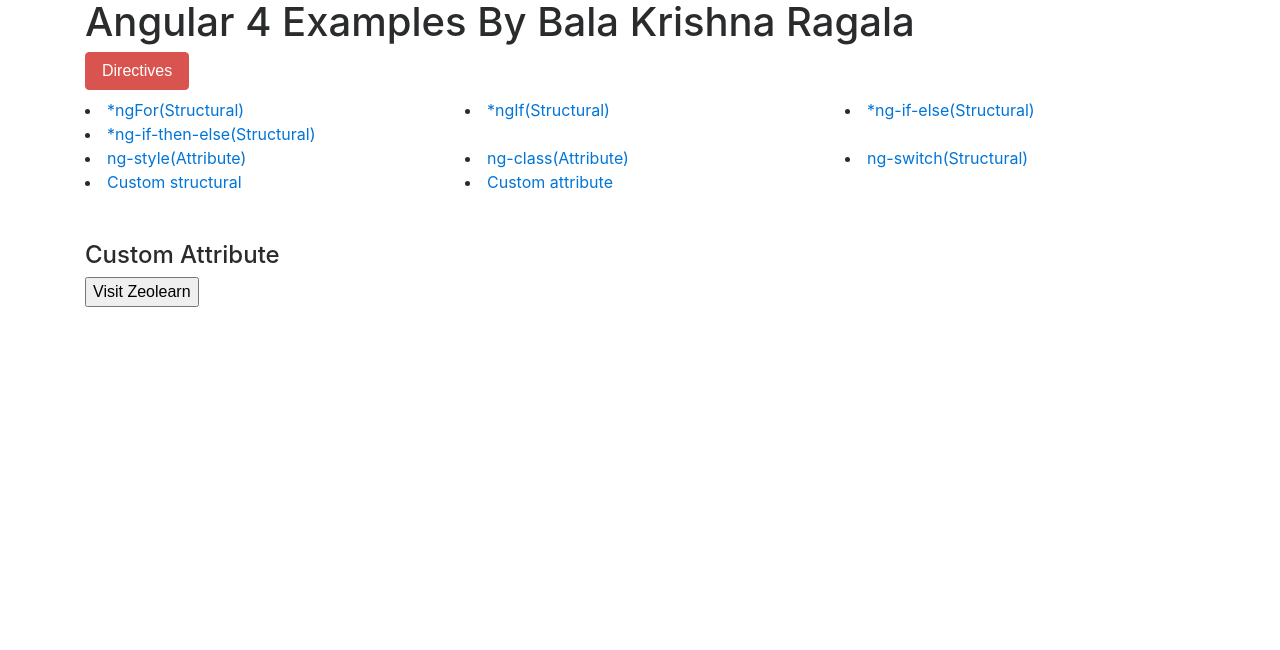
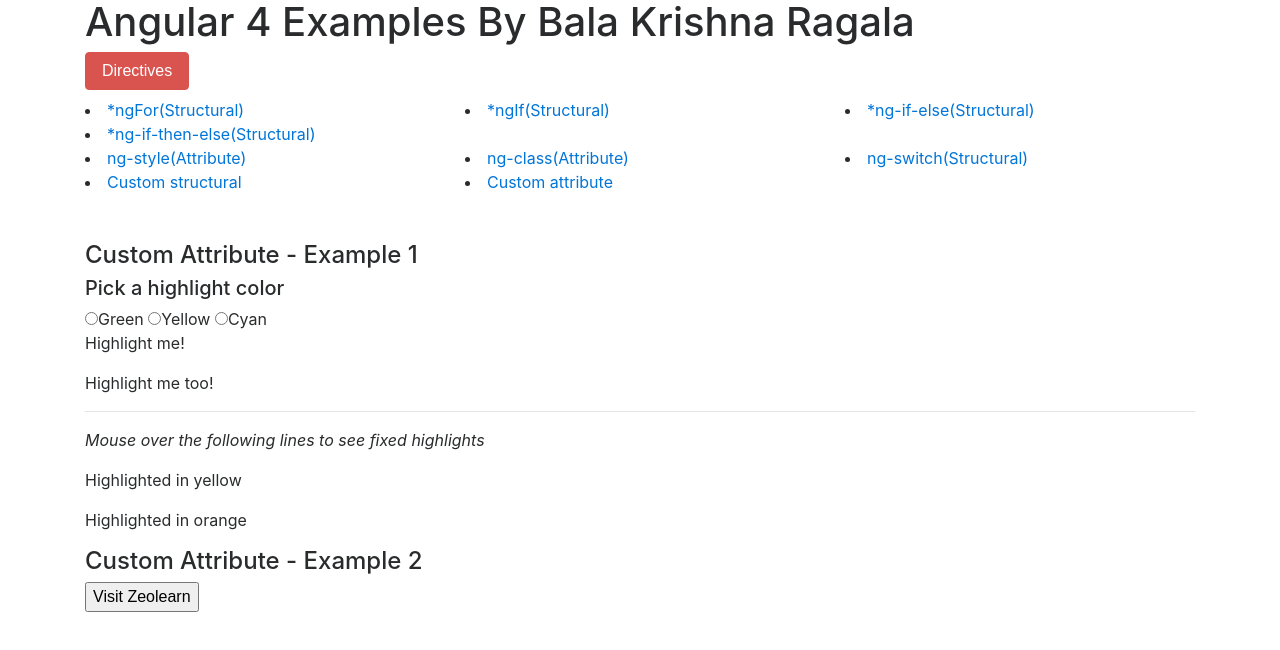
Before and after one commit to baluragala/angular4-examples, an Angular app: page /directive/custom-attribute in a window 1280 px wide. Shown: the top 650 px of the page. Built offline with nearby package versions, Linux system fonts and the light colour scheme.

Commit message:
custom attribute directive

```diff
--- a/src/app/directive/custom-attribute.component.ts
+++ b/src/app/directive/custom-attribute.component.ts
@@ -4,7 +4,30 @@ import {Component, OnInit} from '@angular/core';
   selector: 'app-custom-attribute',
   template: `
     <h4>
-      Custom Attribute
+      Custom Attribute - Example 1
+    </h4>
+
+    <h5>Pick a highlight color</h5>
+    <div>
+      <input type="radio" name="colors" (click)="color='lightgreen'">Green
+      <input type="radio" name="colors" (click)="color='yellow'">Yellow
+      <input type="radio" name="colors" (click)="color='cyan'">Cyan
+    </div>
+    <p [appHighlight]="color">Highlight me!</p>
+
+    <p [appHighlight]="color" defaultColor="violet">
+      Highlight me too!
+    </p>
+
+    <hr>
+    <p><i>Mouse over the following lines to see fixed highlights</i></p>
+
+    <p [appHighlight]="'yellow'">Highlighted in yellow</p>
+    <p appHighlight="orange">Highlighted in orange</p>
+
+
+    <h4>
+      Custom Attribute - Example 2
     </h4>
     <button
       type="button"
--- a/src/app/directive/directive.module.ts
+++ b/src/app/directive/directive.module.ts
@@ -14,13 +14,14 @@ import {DelayDirective} from './delay.directive';
 import { CustomStructuralComponent } from './custom-structural.component';
 import { ConfirmDirective } from './confirm.directive';
 import { CustomAttributeComponent } from './custom-attribute.component';
+import { HighlightDirective } from './highlight.directive';
 
 @NgModule({
   imports: [
     CommonModule,
     RouterModule.forChild(directiveRoutes)
   ],
-  declarations: [DirectiveIndexComponent, NgForComponent, NgIfComponent, NgStyleComponent, NgClassComponent, NgIfElseComponent, NgIfThenElseComponent, NgSwitchComponent, DelayDirective, CustomStructuralComponent, ConfirmDirective, CustomAttributeComponent]
+  declarations: [DirectiveIndexComponent, NgForComponent, NgIfComponent, NgStyleComponent, NgClassComponent, NgIfElseComponent, NgIfThenElseComponent, NgSwitchComponent, DelayDirective, CustomStructuralComponent, ConfirmDirective, CustomAttributeComponent, HighlightDirective]
 })
 export class DirectiveModule {
 }
--- /dev/null
+++ b/src/app/directive/highlight.directive.ts
@@ -0,0 +1,29 @@
+import {Directive, ElementRef, HostListener, Input} from '@angular/core';
+
+@Directive({
+  selector: '[appHighlight]'
+})
+export class HighlightDirective {
+
+  constructor(private el: ElementRef) {
+  }
+
+  @Input() defaultColor: string;
+
+  @Input('appHighlight') highlightColor: string;
+
+  @HostListener('mouseenter')
+  onMouseEnter() {
+    this.highlight(this.highlightColor || this.defaultColor || 'red');
+  }
+
+  @HostListener('mouseleave')
+  onMouseLeave() {
+    this.highlight(null);
+  }
+
+  private highlight(color: string) {
+    this.el.nativeElement.style.backgroundColor = color;
+  }
+
+}
```
